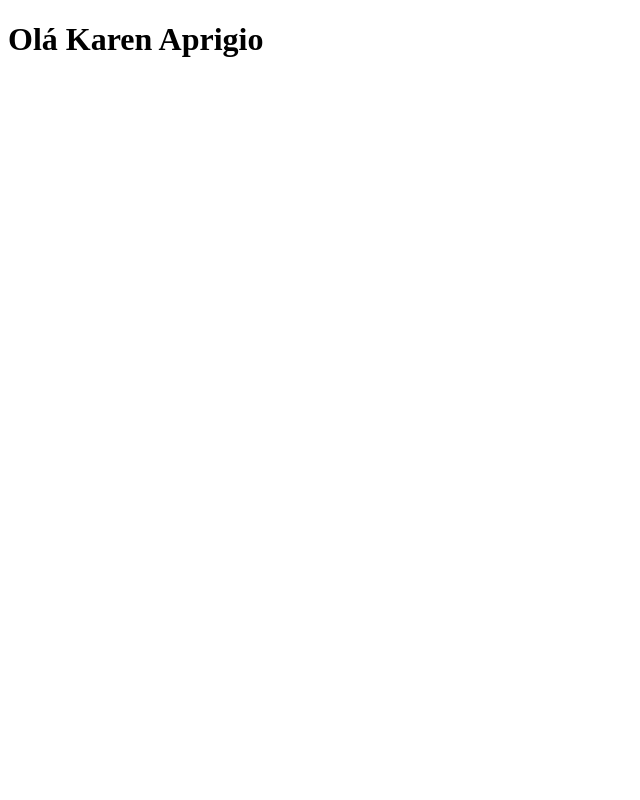
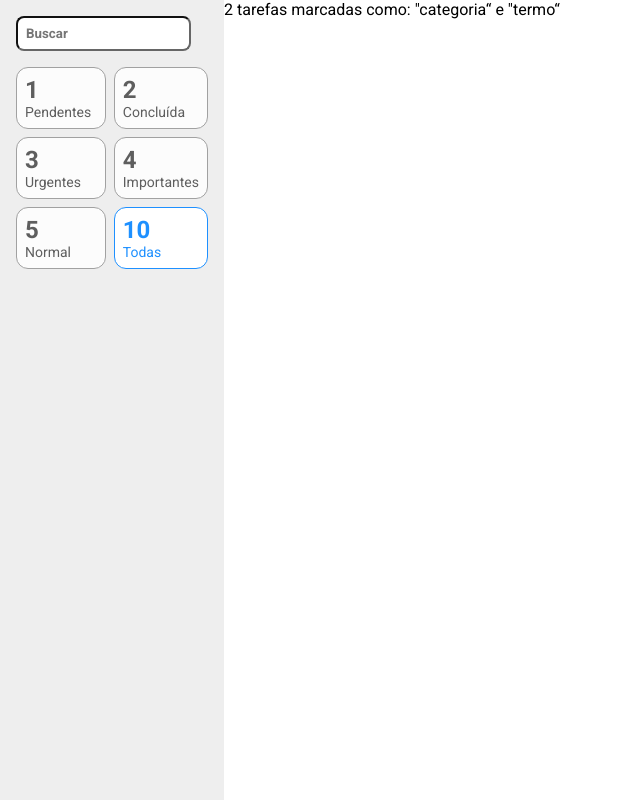
Before and after one commit to Xmaloe/Lista_Tarefas, a React (Create React App) app: page / in a window 1280 px wide. Shown: the whole page, without its empty margins (0-640 px from the left). Built offline with nearby package versions, Linux system fonts and the light colour scheme.

Commit message:
criando o ambiente

```diff
--- a/public/index.html
+++ b/public/index.html
@@ -26,6 +26,9 @@
     -->
     <link rel="preconnect" href="https://fonts.googleapis.com">
     <link rel="preconnect" href="https://fonts.gstatic.com" crossorigin>
+    <link href="https://fonts.googleapis.com/css2?family=Roboto&family=Roboto+Mono:ital,wght@0,100..700;1,100..700&display=swap" rel="stylesheet">
+    <link rel="preconnect" href="https://fonts.googleapis.com">
+    <link rel="preconnect" href="https://fonts.gstatic.com" crossorigin>
     <link href="https://fonts.googleapis.com/css2?family=Roboto:ital,wght@0,400;0,700;1,700&display=swap" rel="stylesheet">
     <title>Lista Tarefas</title>
   </head>
--- a/src/App.tsx
+++ b/src/App.tsx
@@ -1,8 +1,16 @@
+import BarraLateral from './Containers/BarraLateral'
+import ListaDeTarefas from './Containers/ListaDeTarefa'
+import EstiloGlobal, { Container } from './styles'
+
 function App() {
   return (
-    <div className="App">
-      <h1>Olá Karen Aprigio</h1>
-    </div>
+    <>
+      <EstiloGlobal />
+      <Container>
+        <BarraLateral />
+        <ListaDeTarefas />
+      </Container>
+    </>
   )
 }
 
--- /dev/null
+++ b/src/Components/FiltroCard/index.tsx
@@ -0,0 +1,16 @@
+import * as S from './styles'
+
+export type Props = {
+  ativo?: boolean
+  contador: number
+  legenda: string
+}
+
+const FiltroCard = ({ ativo, contador, legenda }: Props) => (
+  <S.Card ativo={ativo}>
+    <S.Contador>{contador}</S.Contador>
+    <S.Label>{legenda}</S.Label>
+  </S.Card>
+)
+
+export default FiltroCard
--- /dev/null
+++ b/src/Components/FiltroCard/styles.ts
@@ -0,0 +1,22 @@
+import styled from 'styled-components'
+import { Props } from '.'
+
+type OmiteProps = Omit<Props, 'contador' | 'legenda'>
+
+export const Card = styled.div<OmiteProps>`
+  padding: 8px;
+  border: 1px solid ${(props) => (props.ativo ? '#1e90ff' : '#a1a1a1')};
+  background-color: ${(props) => (props.ativo ? '#fff' : '#fcfcfc')};
+  color: ${(props) => (props.ativo ? '#1e90ff' : '#5e5e5e')};
+  border-radius: 12px;
+`
+
+export const Contador = styled.span`
+  font-weight: bold;
+  font-size: 24px;
+  display: block;
+`
+
+export const Label = styled.div`
+  font-size: 14px;
+`
--- /dev/null
+++ b/src/Components/Tarefa/styles.ts
@@ -0,0 +1,39 @@
+import styled from 'styled-components'
+
+export const CardTarefa = styled.div`
+  background-color: #fcfcfc;
+  box-shadow: 0px 4px 4px rgba(0, 0, 0, 0.25);
+  padding: 16px;
+`
+
+export const Titulo = styled.h3`
+  font-weight: bold;
+  font-size: 18px;
+`
+
+export const Tag = styled.span`
+  padding: 4px 8px;
+  font-size: 10px;
+  font-weight: bold;
+`
+
+export const Descricao = styled.textarea`
+  color: #8b8b8b;
+  font-size: 14px;
+  line-height: 24px;
+  font-family: 'Roboto Mono', monospace;
+`
+
+export const BarraAcoes = styled.div`
+  padding-top: 16px;
+  border-top: 1px solid rgba(0, 0, 0, 0.1);
+`
+
+export const Botao = styled.button`
+  font-size: 12px;
+  font-weight: bold;
+  color: #fff;
+  padding: 8px 12px;
+  cursor: pointer;
+  background-color: #2f3640;
+`
--- /dev/null
+++ b/src/Containers/BarraLateral/index.tsx
@@ -0,0 +1,20 @@
+import FiltroCard from '../../Components/FiltroCard'
+import * as S from './styles'
+
+const BarraLateral = () => (
+  <S.Aside>
+    <div>
+      <S.Input type="text" placeholder="Buscar" />
+      <S.Filtros>
+        <FiltroCard legenda="Pendentes" contador={1} />
+        <FiltroCard legenda="Concluída" contador={2} />
+        <FiltroCard legenda="Urgentes" contador={3} />
+        <FiltroCard legenda="Importantes" contador={4} />
+        <FiltroCard legenda="Normal" contador={5} />
+        <FiltroCard legenda="Todas" contador={10} ativo />
+      </S.Filtros>
+    </div>
+  </S.Aside>
+)
+
+export default BarraLateral
--- /dev/null
+++ b/src/Containers/BarraLateral/styles.ts
@@ -0,0 +1,22 @@
+import styled from 'styled-components'
+
+export const Aside = styled.aside`
+  padding: 16px;
+  background-color: #eee;
+  height: 100vh;
+`
+
+export const Filtros = styled.div`
+  display: grid;
+  grid-template-columns: 1fr 1fr;
+  gap: 8px;
+  margin-top: 16px;
+`
+export const Input = styled.input`
+  padding: 8px;
+  background-color: #fff;
+  border-radius: 8px;
+  font-weight: bold;
+  color: #666666;
+  border-color: #666666;
+`
--- /dev/null
+++ b/src/Containers/ListaDeTarefa/index.tsx
@@ -0,0 +1,7 @@
+const ListaDeTarefas = () => (
+  <main>
+    <p>2 tarefas marcadas como: &quot;categoria&ldquo; e &quot;termo&ldquo;</p>
+  </main>
+)
+
+export default ListaDeTarefas
--- a/src/styles/index.ts
+++ b/src/styles/index.ts
@@ -1,4 +1,4 @@
-import { createGlobalStyle } from 'styled-components'
+import styled, { createGlobalStyle } from 'styled-components'
 
 const EstiloGlobal = createGlobalStyle`
   * {
@@ -8,5 +8,9 @@ const EstiloGlobal = createGlobalStyle`
     font-family: Roboto, sans-serif;
   }
 `
+export const Container = styled.div`
+  display: grid;
+  grid-template-columns: 224px auto;
+`
 
 export default EstiloGlobal
```
Also changed, not shown: src/Components/Tarefa/index.tsx (added, +9 -0 lines).
